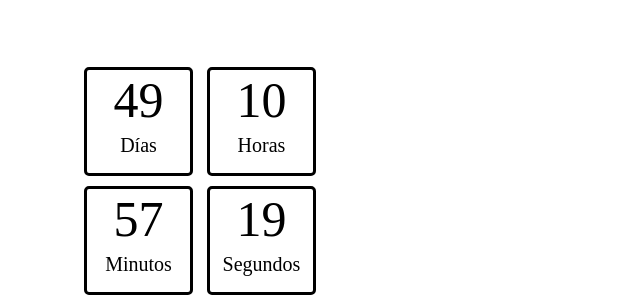
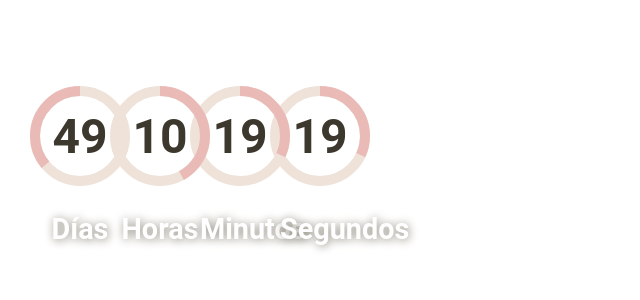
Before and after one commit to Erik321lol/invitacion, a plain HTML site: page index.html in a window 1280 px wide. Shown: the part 1521-1821 px from the top of the page, without its empty margins (0-640 px from the left). After the commit the page ends 1777 px from the top, so only its background shows below. Drawn offline with Linux system fonts and the light colour scheme; a web font is replaced by a local one.

Commit message:
Se agrego el contador de jaimesito

```diff
--- a/index.css
+++ b/index.css
@@ -190,3 +190,59 @@
         opacity: 1;
     }
   }
+
+
+  .center-abs{
+    top:40%;
+    left:50%;
+    transform:translate(-50%, -50%);
+    position: absolute;
+  }
+
+  .charts{
+    display: flex;
+
+  }
+  .chart{
+    position: relative;
+    width:25%;
+    height: 200px;
+  }
+  .chart svg{
+    z-index: 2;
+  }
+  .chart h3{
+    color:#fff;
+    font-size: 1.8em;
+    position: absolute;
+    bottom:10px;
+    text-align: center;
+    width: 100%;
+    text-shadow: 1px 1px 10px #878377;
+    font-family: 'Roboto';
+  }
+
+  .circle{
+    width: 100px;
+    height: 100px;
+    border-radius: 50%;
+    z-index:1;
+    border:10px #EFE2D9 solid;
+  }
+  .text{
+    z-index: 3;
+    text-align: center;
+    width: 100%;
+    font-family: 'Roboto';
+    font-size: 3em;
+    font-weight: 700;
+    color:#3d382e
+  }
+
+  .outer{
+    fill: transparent;
+    stroke: #E9BAB6;
+    stroke-width: 10;
+    stroke-dasharray: 285;
+    transform: rotate(270deg) translate(-100px, 0);
+  }
--- a/index.html
+++ b/index.html
@@ -20,19 +20,22 @@
                 ...Ver Ubicación...
             </span>
         </a>
-        <a class="centrado mi-boton borde box" href="https://open.spotify.com/playlist/4isNFYOWcMlhPhwMnVpbBB?si=c30054e38c964341&pt=2bf95bbca0925ee6797bc18f12906c1d"
+        <a class="centrado mi-boton borde box"
+            href="https://open.spotify.com/playlist/4isNFYOWcMlhPhwMnVpbBB?si=c30054e38c964341&pt=2bf95bbca0925ee6797bc18f12906c1d"
             style="margin-top: 650px; margin-left: 1px;">
             <span>
                 Agregar a la Lista
             </span>
         </a>
-        <a class="centrado mi-boton borde box" href="https://docs.google.com/forms/d/e/1FAIpQLSfpMuYDSOpmqDMlQ3O5qnvdWBZ2fu-6oxM4MR3F5qWu4QXc7A/viewform?usp=sf_link"
+        <a class="centrado mi-boton borde box"
+            href="https://docs.google.com/forms/d/e/1FAIpQLSfpMuYDSOpmqDMlQ3O5qnvdWBZ2fu-6oxM4MR3F5qWu4QXc7A/viewform?usp=sf_link"
             style="margin-top: 200px; margin-left: 1px;">
             <span>
                 ....Confirmar....
             </span>
         </a>
-        <a class="centrado mi-boton borde box" href="https://calendar.google.com/calendar/event?action=TEMPLATE&tmeid=Nm5vbmUxbXA5cDJoNTBycmpib2dsOWZnbm8gZ3VpbGxlbjQ0NzNAbQ&tmsrc=guillen4473%40gmail.com"
+        <a class="centrado mi-boton borde box"
+            href="https://calendar.google.com/calendar/event?action=TEMPLATE&tmeid=Nm5vbmUxbXA5cDJoNTBycmpib2dsOWZnbm8gZ3VpbGxlbjQ0NzNAbQ&tmsrc=guillen4473%40gmail.com"
             style="margin-top: -510px; margin-left: 5px; height: 50px;">
             <span>
                 Guardar Fecha
@@ -44,36 +47,40 @@
                 ...Leer mas...
             </span>
         </a>
-        <div class="contenido centrado" style="margin-top: 1550px;">
-            <div class="contador">
-                <div class="responsivo1">
-                    <div class="cartel">
-                        <div id="dias"></div>
-                        <div class="h3">
+
+        <div class="contenido centrado" style="margin-top: 1525px;">
+            <div class="charts">
+                <div class="chart">
+                    <div class="circle center-abs"></div>
+                    <svg class="center-abs" width="100" height="100">
+                        <circle class="outer" cx="50" cy="50" r="45" />
+                    </svg>
+                    <span class="text center-abs" id="days"></span>
                     <h3>Días</h3>
                 </div>
-                    </div>
-                    <div class="cartel">
-                        <div id="horas"></div>
-                        <div class="h3">
+                <div class="chart">
+                    <div class="circle center-abs"></div>
+                    <svg class="center-abs" width="100" height="100">
+                        <circle class="outer" cx="50" cy="50" r="45" />
+                    </svg>
+                    <span class="text center-abs" id="hours"></span>
                     <h3>Horas</h3>
                 </div>
-                    </div>
-                </div>
-                <div class="responsivo2">
-                    <div class="cartel">
-                        <div id="minutos"></div>
-                        <div class="h3">
+                <div class="chart">
+                    <div class="circle center-abs"></div>
+                    <svg class="center-abs" width="100" height="100">
+                        <circle class="outer" cx="50" cy="50" r="45" />
+                    </svg>
+                    <span class="text center-abs" id="minutes"></span>
                     <h3>Minutos</h3>
                 </div>
-                    </div>
-                    <div class="cartel">
-                        <div id="segundos"></div>
-                        <div class="h3">
+                <div class="chart">
+                    <div class="circle center-abs"></div>
+                    <svg class="center-abs" width="100" height="100">
+                        <circle class="outer" cx="50" cy="50" r="45" />
+                    </svg>
+                    <span class="text center-abs" id="seconds"></span>
                     <h3>Segundos</h3>
-                        </div>
-                    </div>
-                </div>
                 </div>
             </div>
         </div>
--- a/index.js
+++ b/index.js
@@ -1,17 +1,56 @@
-const second = 1000,
-      minute = second * 60,
-      hour = minute * 60,
-      day = hour * 24;
+var countDownDate = new Date("Aug 05, 2023 16:00:00").getTime();
+var x = setInterval(function () {
 
-let countDown = new Date('aug 05, 2023 16:38:00').getTime(),
-    x = setInterval(function() {
+  var now = new Date().getTime();
 
-      let now = new Date().getTime(),
-          distance = countDown - now;
 
-      document.getElementById('dias').innerText = Math.floor(distance / (day)),
-        document.getElementById('horas').innerText = Math.floor((distance % (day)) / (hour)),
-        document.getElementById('minutos').innerText = Math.floor((distance % (hour)) / (minute)),
-        document.getElementById('segundos').innerText = Math.floor((distance % (minute)) / second);
+  var distance = countDownDate - now;
 
-    }, second)
+  var days = Math.floor(distance / (1000 * 60 * 60 * 24));
+  var hours = Math.floor((distance % (1000 * 60 * 60 * 24)) / (1000 * 60 * 60));
+  var minutes = Math.floor((distance % (1000 * 60 * 60)) / (1000 * 60));
+  var seconds = Math.floor((distance % (1000 * 60)) / 1000);
+
+
+  document.getElementById("days").innerHTML = days;
+  document.getElementById("hours").innerHTML = hours;
+  document.getElementById("minutes").innerHTML = minutes;
+  document.getElementById("seconds").innerHTML = seconds;
+
+
+  effectCircle(days, hours, minutes, seconds);
+
+}, 1000);
+
+effectCircle = function (d, h, m, s) {
+
+  const max_sec = 60;
+  const max_min = 60;
+  const max_hour = 24;
+  const max_day = 30;
+
+  const strokeDashoffset = 285;
+
+  var circleSVG = document.getElementsByClassName('outer');
+
+  // circulo dias
+  var valPerDay = strokeDashoffset / max_day;
+  var size = strokeDashoffset - (valPerDay * d);
+  circleSVG[0].style.strokeDashoffset = size;
+
+  // circulo horas
+  var valPerHour = strokeDashoffset / max_hour;
+  var size = strokeDashoffset - (valPerHour * h);
+  circleSVG[1].style.strokeDashoffset = size;
+
+  // circulo minutos
+  var valPerMin = strokeDashoffset / max_min;
+  var size = strokeDashoffset - (valPerMin * m);
+  circleSVG[2].style.strokeDashoffset = size;
+
+  // circulo segundos
+  var valPerSecond = strokeDashoffset / max_sec;
+  var size = strokeDashoffset - (valPerSecond * s);
+  circleSVG[3].style.strokeDashoffset = size;
+
+}
```
Lines whose indentation alone changed are shown as unchanged.
